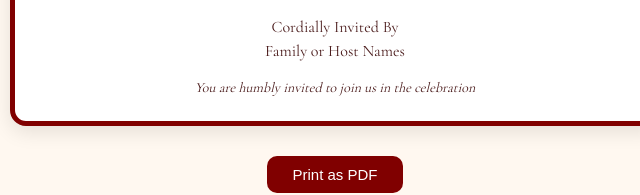
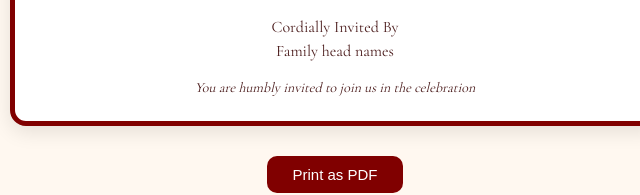
Before and after one commit to Lokendrasahu/wedding-invitation-card, a plain HTML site: page index.html in a window 1280 px wide. Shown: the part 539-734 px from the top of the page, 305-945 px from the left. Drawn offline with nearby package versions, Linux system fonts and the light colour scheme.

Commit message:
Update index.html

```diff
--- a/index.html
+++ b/index.html
@@ -152,7 +152,7 @@
 
     <div class="details" contenteditable="true">
       Cordially Invited By<br>
-      Family or Host Names
+      Family head names
     </div>
 
     <div class="footer" contenteditable="true">You are humbly invited to join us in the celebration</div>
```
